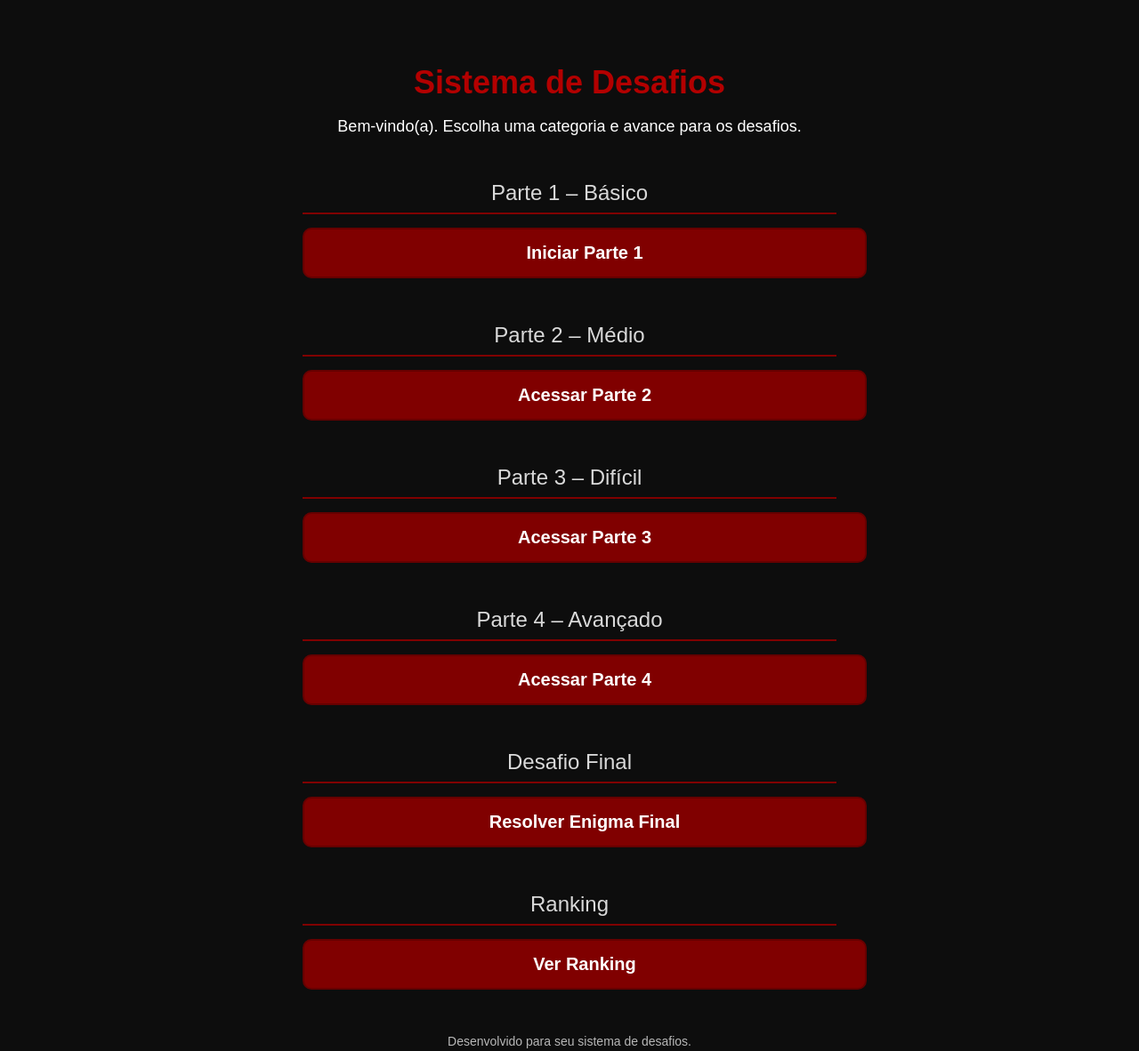
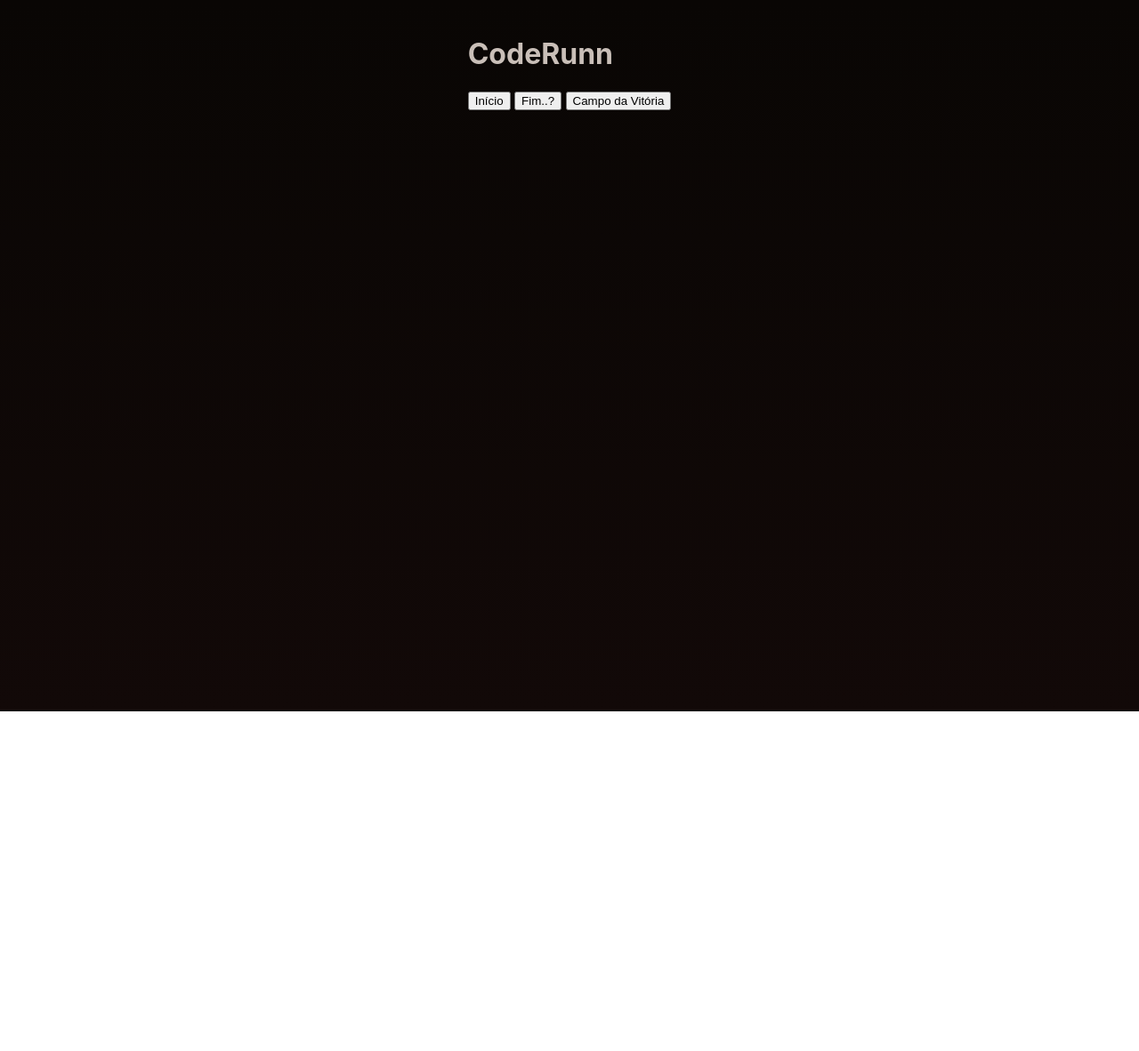
Before and after one commit to bl4ckzin190/coderunn, a website: page index.html in a window 1280 px wide. Shown: the whole page at 89% size. After the commit the page ends 800 px from the top, so only its background shows below. Drawn offline with Linux system fonts and the light colour scheme.

Commit message:
Update index.html

```diff
--- a/index.html
+++ b/index.html
@@ -2,101 +2,22 @@
 <html lang="pt-br">
 <head>
     <meta charset="UTF-8">
-    <title>Início</title>
-    <style>
-        body {
-            background: #0d0d0d;
-            color: white;
-            font-family: Arial, sans-serif;
-            text-align: center;
-            padding: 40px;
-        }
+    <meta name="viewport" content="width=device-width, initial-scale=1.0">
+    <title>CodeRunn - Início</title>
+    <link rel="stylesheet" href="style.css">
+</head>
 
-        h1 {
-            font-size: 36px;
-            margin-bottom: 10px;
-            color: #b30000;
-        }
-
-        p {
-            font-size: 18px;
-            margin-bottom: 30px;
-        }
-
-        .container {
-            max-width: 600px;
-            margin: 0 auto;
-        }
-
-        .btn {
-            display: block;
-            width: 100%;
-            margin: 15px 0;
-            padding: 15px;
-            background: #800000;
-            color: white;
-            text-decoration: none;
-            font-size: 20px;
-            font-weight: bold;
-            border-radius: 10px;
-            transition: 0.25s;
-            border: 2px solid #660000;
-        }
-
-        .btn:hover {
-            background: #b30000;
-            transform: scale(1.05);
-        }
-
-        .section-title {
-            margin-top: 50px;
-            font-size: 24px;
-            color: #d9d9d9;
-            border-bottom: 2px solid #800000;
-            padding-bottom: 8px;
-        }
-
-        footer {
-            margin-top: 50px;
-            font-size: 14px;
-            opacity: 0.7;
-        }
-
-        /* Responsivo */
-        @media screen and (max-width: 500px) {
-            h1 { font-size: 28px; }
-            .btn { font-size: 18px; padding: 12px; }
-        }
-    </style>
-</head>
 <body>
 
     <div class="container">
-        <h1>Sistema de Desafios</h1>
-        <p>Bem-vindo(a). Escolha uma categoria e avance para os desafios.</p>
+        <h1>CodeRunn</h1>
 
-        <div class="section-title">Parte 1 – Básico</div>
-        <a href="parte1.html" class="btn">Iniciar Parte 1</a>
+        <button onclick="window.location.href='parte1.html'">Início</button>
 
-        <div class="section-title">Parte 2 – Médio</div>
-        <a href="parte2.html" class="btn">Acessar Parte 2</a>
+        <button onclick="window.location.href='parte2.html'">Fim..?</button>
 
-        <div class="section-title">Parte 3 – Difícil</div>
-        <a href="parte3.html" class="btn">Acessar Parte 3</a>
-
-        <div class="section-title">Parte 4 – Avançado</div>
-        <a href="parte4.html" class="btn">Acessar Parte 4</a>
-
-        <div class="section-title">Desafio Final</div>
-        <a href="desafio-simbolos.html" class="btn">Resolver Enigma Final</a>
-
-        <div class="section-title">Ranking</div>
-        <a href="ranking.html" class="btn">Ver Ranking</a>
+        <button onclick="window.location.href='ranking.html'">Campo da Vitória</button>
     </div>
-
-    <footer>
-        Desenvolvido para seu sistema de desafios.
-    </footer>
 
 </body>
 </html>
```
